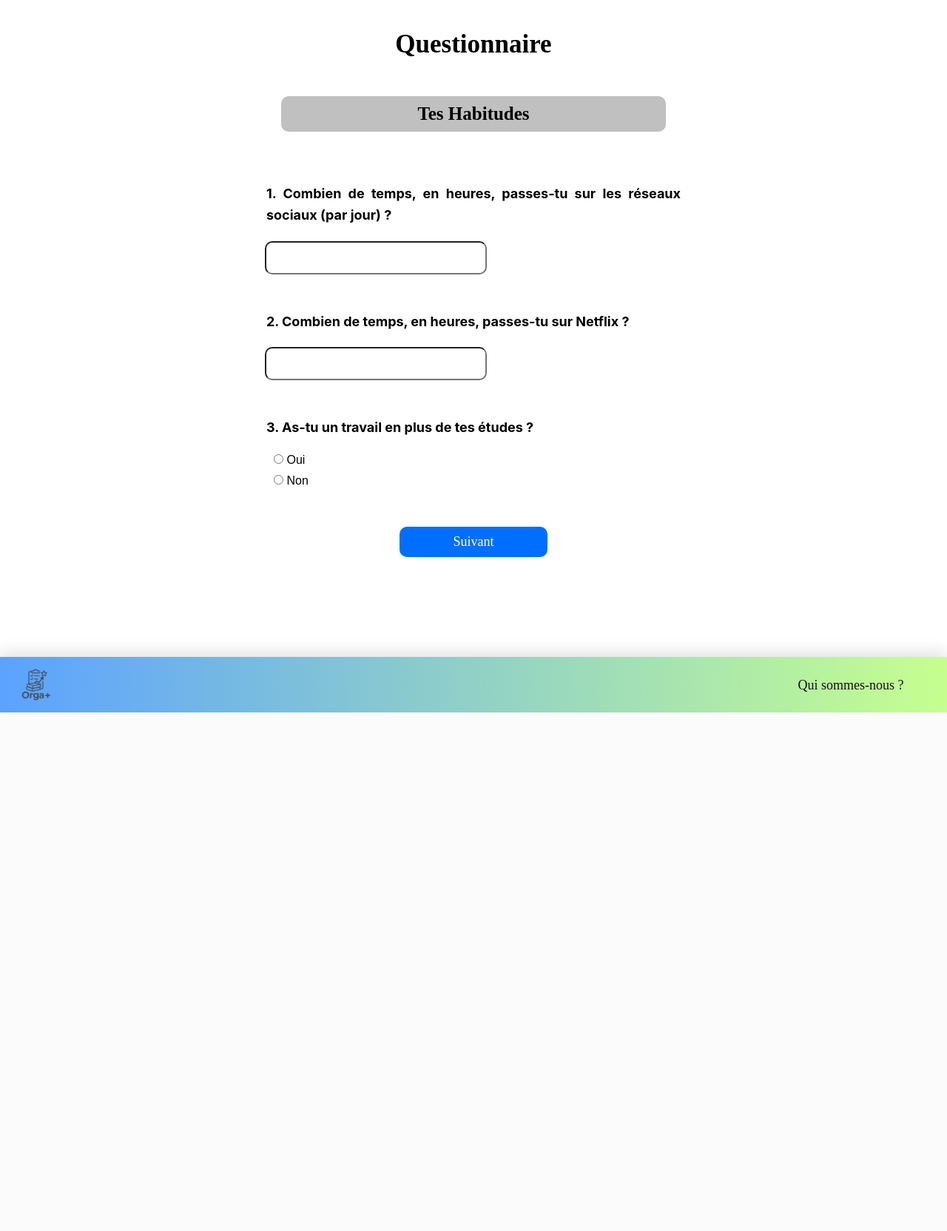
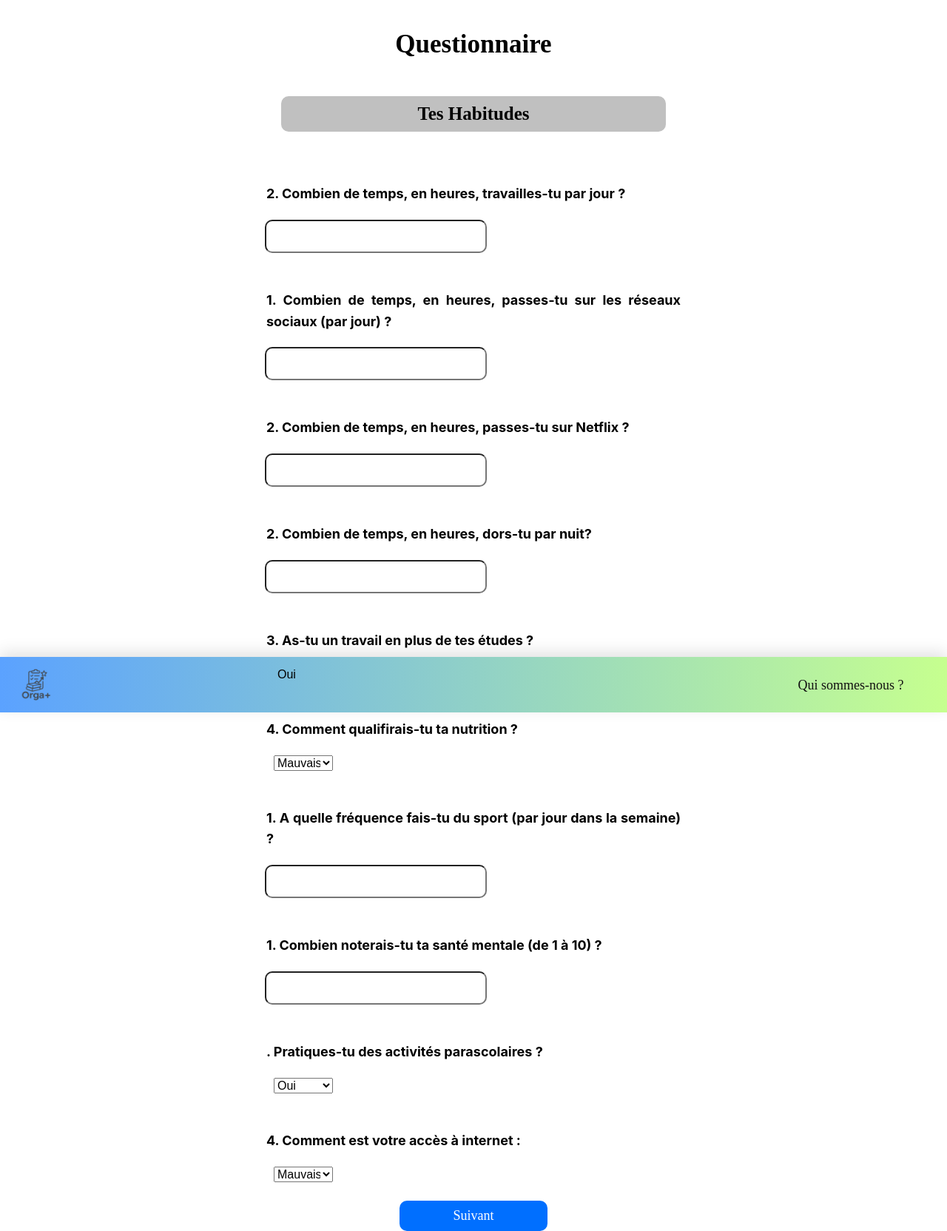
Before and after one commit to Nina253/Orga, a PHP site: page /questionnaire/questionnaire.php in a window 1280 px wide. Shown: the part 75-1739 px from the top of the page at 74% size. Before the commit the page ends 1038 px from the top, so only its background shows below. Run offline with PHP 8.4, Linux system fonts and the light colour scheme.

Commit message:
Questionnaire completement fonctionnel

```diff
--- a/questionnaire/questionnaire.php
+++ b/questionnaire/questionnaire.php
@@ -18,23 +18,55 @@
 
 		<form action="quest2.php" method="post">
 
+			<p style='font-family: "Inter", sans serif; font-size:18px;font-weight : bolder'>2. Combien de temps, en heures, travailles-tu par jour ?</p>
+			<input class="barre" type="number" step="0.1" name="travail" max="10" min="0" required>
+			<br>
+
 			<p style='font-family: "Inter", sans serif; font-size:18px;font-weight : bolder'>1. Combien de temps, en heures, passes-tu sur les réseaux sociaux (par jour) ?</p>
-				<input class="barre" type="number" step="0.1" name="tps" max="24" min="0" required>
+				<input class="barre" type="number" step="0.1" name="reseaux" max="24" min="0" required>
 			<br>
 
 			<p style='font-family: "Inter", sans serif; font-size:18px;font-weight : bolder'>2. Combien de temps, en heures, passes-tu sur Netflix ?</p>
 			<input class="barre" type="number" step="0.1" name="netflix" max="24" min="0" required>
 			<br>
+
+			<p style='font-family: "Inter", sans serif; font-size:18px;font-weight : bolder'>2. Combien de temps, en heures, dors-tu par nuit?</p>
+			<input class="barre" type="number" step="0.1" name="dodo" max="10" min="0" required>
+			<br>
+
 			<p style='font-family: "Inter", sans serif; font-size:18px;font-weight : bolder'>3. As-tu un travail en plus de tes études ?</p>
+			<select class="lign" name="job" required>
+				<option value="Yes">Oui</option>
+				<option value="No">Non</option>
+			</select>
 
-			<label class="lign">
-			  <input type="radio" name="travail" value="oui"> Oui
-			</label>
+			<p style='font-family: "Inter", sans serif; font-size:18px;font-weight : bolder'>4. Comment qualifirais-tu ta nutrition ?</p>
+			<select class="lign" name="nutr" required>
+				<option value="Poor">Mauvaise</option>
+				<option value="Fair">Correcte</option>
+				<option value="Good">Bonne</option>
+			</select>
 
-			<label class="lign">
-			  <input type="radio" name="travail" value="non"> Non
-			</label>
+			<p style='font-family: "Inter", sans serif; font-size:18px;font-weight : bolder'>1. A quelle fréquence fais-tu du sport (par jour dans la semaine) ?</p>
+				<input class="barre" type="number" name="sport" max="6" min="0" required>
 			<br>
+
+			<p style='font-family: "Inter", sans serif; font-size:18px;font-weight : bolder'>1. Combien noterais-tu ta santé mentale (de 1 à 10) ?</p>
+				<input class="barre" type="number" name="mental" max="10" min="1" required>
+			<br>
+
+			<p style='font-family: "Inter", sans serif; font-size:18px;font-weight : bolder'>. Pratiques-tu des activités parascolaires ?</p>
+			<select class="lign" name="para" required>
+				<option value="Yes">Oui</option>
+				<option value="No">Non</option>
+			</select>
+
+			<p style='font-family: "Inter", sans serif; font-size:18px;font-weight : bolder'>4. Comment est votre accès à internet :</p>
+			<select class="lign" name="co" required>
+				<option value="Poor">Mauvais</option>
+				<option value="Average">Moyen</option>
+				<option value="Good">Bon</option>
+			</select>
 
 			<button type="submit" class="suivant">Suivant</button>
 
--- a/questionnaire/questionnaire_2.php
+++ b/questionnaire/questionnaire_2.php
@@ -16,14 +16,14 @@
 
 		<h2 class='h' style='font-family: "Montserrat"'>Tes Habitudes Scolaires</h2>
 
-		<form action="questionnaire_2.php" method="post">
+		<form action="quest_3.php" method="post">
 
-			<p style='font-family: "Inter", sans serif; font-size:18px;font-weight : bolder'>1. Quel est ton pourcentage de présence ?</p>
+			<p style='font-family: "Inter", sans serif; font-size:18px;font-weight : bolder'>1. A combien estimes-tu ton pourcentage de présence ?</p>
 			<input class="barre" type="number" name="presence" required>
 			<br>
 
 			<p style='font-family: "Inter", sans serif; font-size:18px;font-weight : bolder'>2. Quelle est ta moyenne générale ?</p>
-			<input class="barre" type="number" step="0.1" name="moy" required>
+			<input class="barre" type="number" step="0.01" name="moy" max="20" required>
 			<br>
 
 			<button type="submit" class="suivant">Suivant</button>
```
Also changed, not shown: questionnaire/quest2.php (+11 -3 lines), questionnaire/quest_3.php (added, +14 -0 lines).
